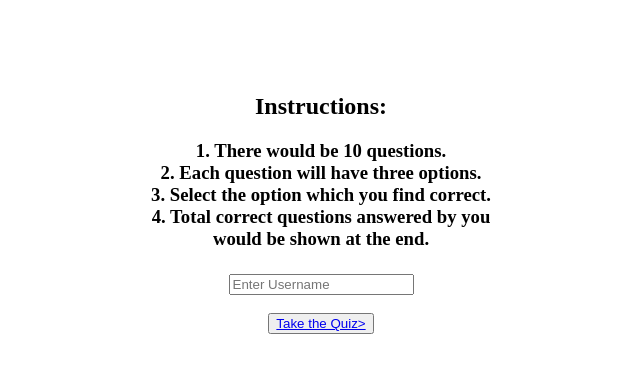
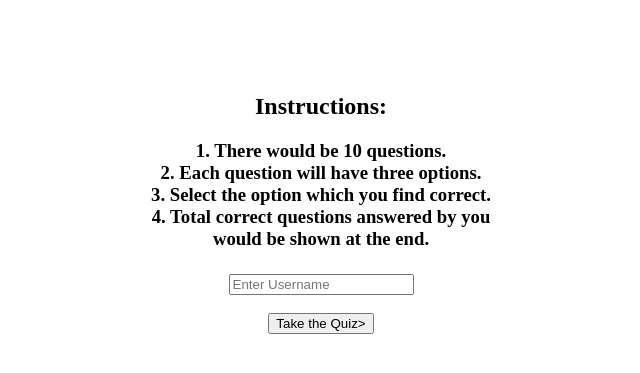
Before and after one commit to Knighthawler007/Quiz-app, a website: page client/index.html in a window 1280 px wide. Shown: the part 61-434 px from the top of the page, without its empty margins (319-959 px from the left). Drawn offline with Linux system fonts and the light colour scheme.

Commit message:
resolved the button

```diff
--- a/client/index.html
+++ b/client/index.html
@@ -17,7 +17,7 @@
         <input type="text" name="name" placeholder="Enter Username" required>
 
     </h3>
-    <button type="submit"><a href="/start2">Take the Quiz></a></button>
+    <button type="submit" href="/start2">Take the Quiz></button>
     </form>
 </body>
 </html>
```
